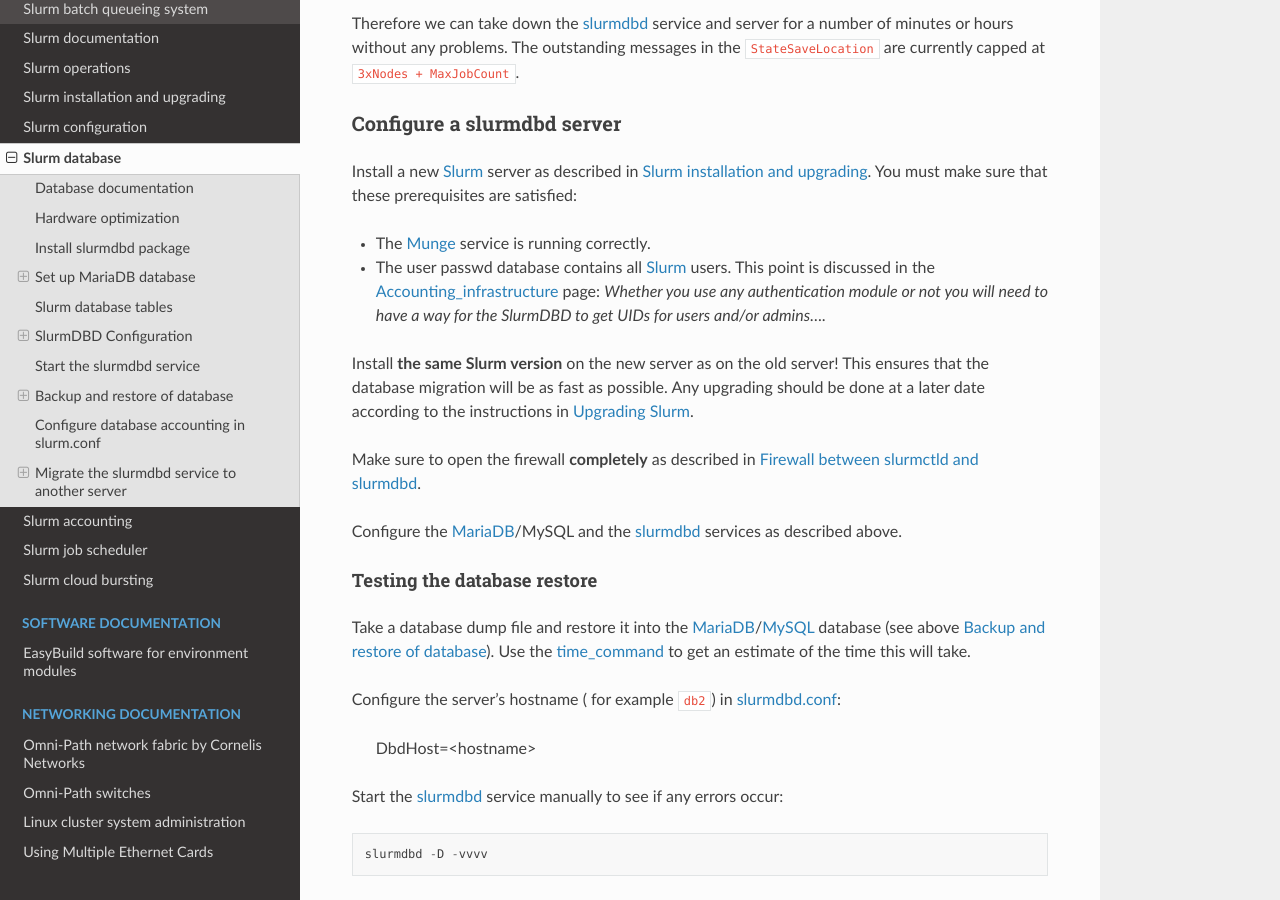
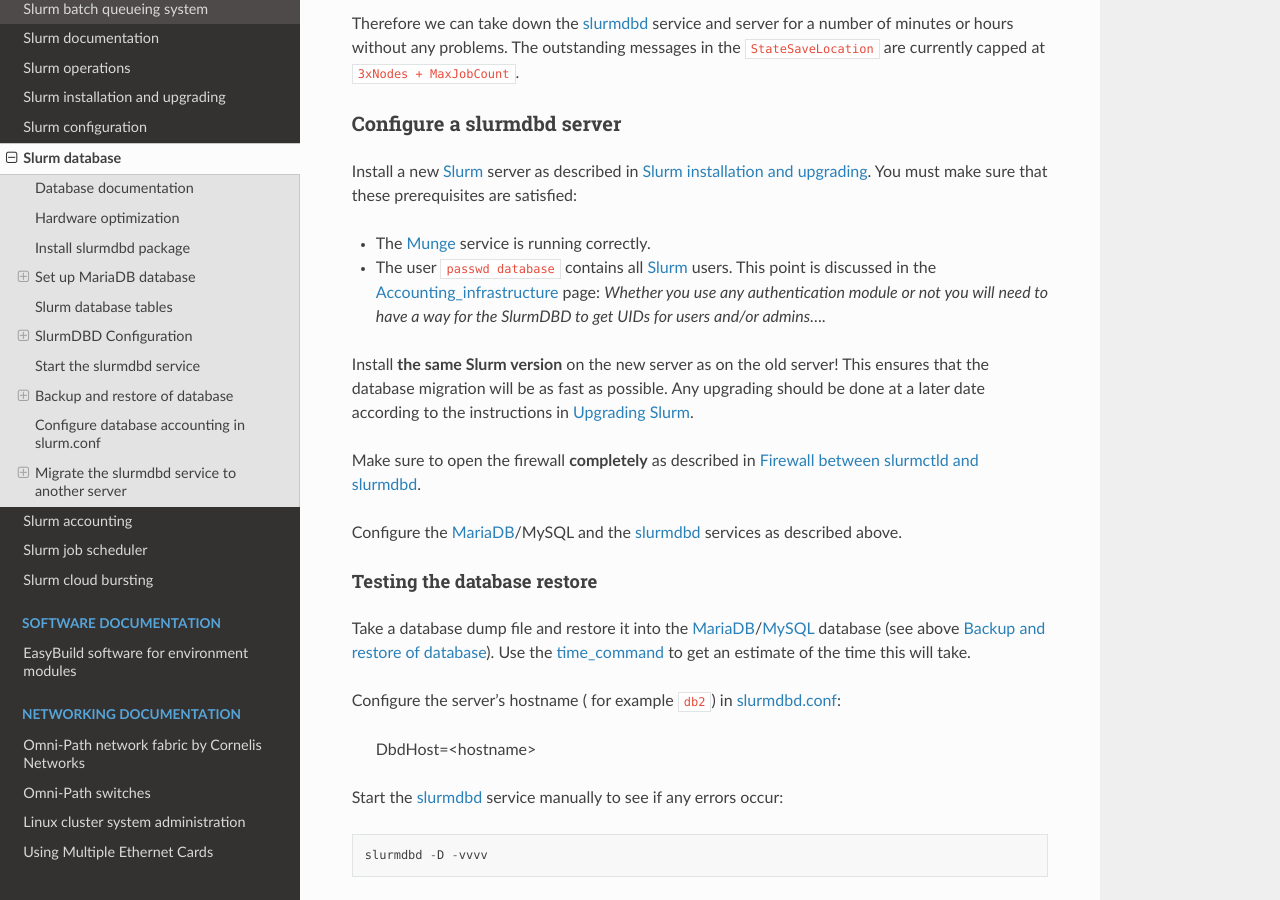
Before and after one commit to OleHolmNielsen/Niflheim_system, a Sphinx documentation site: the page built from docs/Slurm_database.rst, in a window 1280 px wide and 900 px high, scrolled down 15821 px. Built offline with Sphinx 7.4.7 and the Read the Docs theme 3.1.0, drawn with Linux system fonts in a browser that asks for light colours.

Commit message:
Minor edit

```diff
--- a/docs/Slurm_database.rst
+++ b/docs/Slurm_database.rst
@@ -688,7 +688,7 @@
 You must make sure that these prerequisites are satisfied:
 
 * The Munge_ service is running correctly.
-* The user passwd database contains all Slurm_ users.
+* The user ``passwd database`` contains all Slurm_ users.
   This point is discussed in the Accounting_infrastructure_ page:
   *Whether you use any authentication module or not you will need to have a way for the SlurmDBD to get UIDs for users and/or admins....*
 
```
